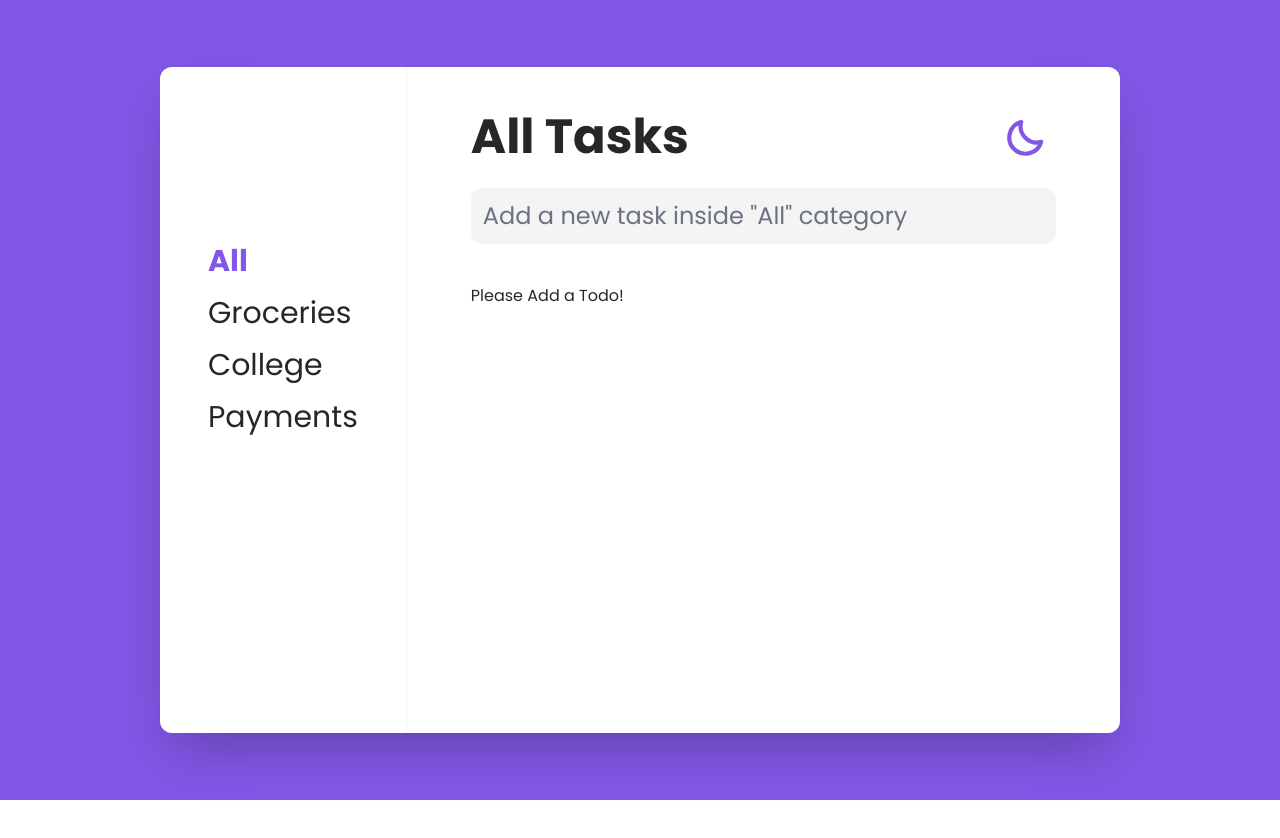
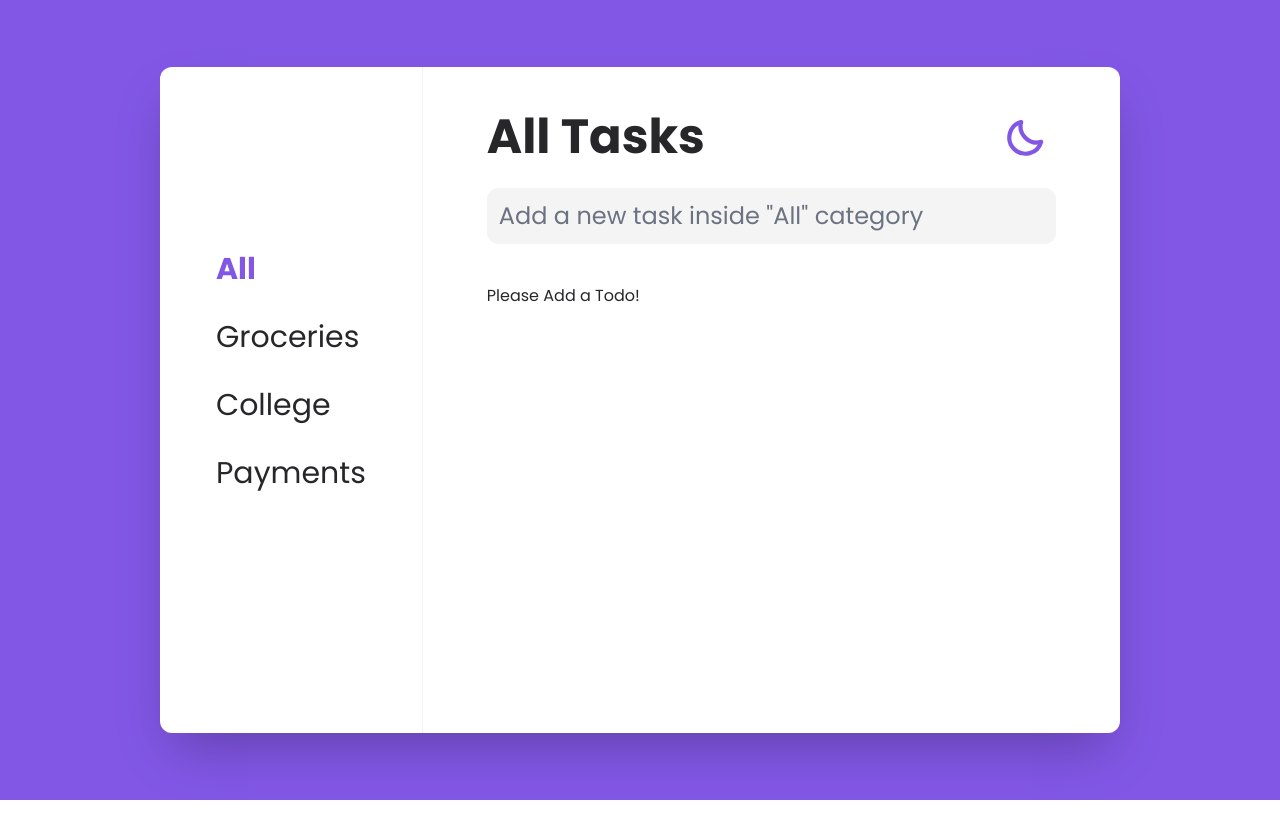
Before and after one commit to Sn0wye/spaces, a React (Vite) app: page / in a window 1280 px wide. Shown: the top 838 px of the page. Built offline with nearby package versions, Linux system fonts and the light colour scheme; the HTML template or start-up script is replaced by a standard one.

Commit message:
💄 Add hover effect on categories

```diff
--- a/src/Components/Categories.tsx
+++ b/src/Components/Categories.tsx
@@ -10,10 +10,12 @@ export const Categories = () => {
   }
 
   return (
-    <section className="w-fit-content flex flex-col gap-4 text-3xl px-12 pt-44 ">
+    <section className="w-fit flex flex-col gap-4 text-3xl px-12 pt-44 ">
       <h1
         className={
-          selectedCategory === "all" ? "font-bold text-brand" : "cursor-pointer"
+          selectedCategory === "all"
+            ? "font-bold text-brand p-2"
+            : "cursor-pointer hover:bg-zinc-100 dark:hover:bg-zinc-700 rounded-lg transition-colors p-2"
         }
         onClick={() => handleSetSelected("all")}
       >
@@ -22,8 +24,8 @@ export const Categories = () => {
       <h1
         className={
           selectedCategory === "groceries"
-            ? "font-bold text-brand"
-            : "cursor-pointer"
+            ? "font-bold text-brand p-2"
+            : "cursor-pointer hover:bg-zinc-100 dark:hover:bg-zinc-700 rounded-lg transition-colors p-2"
         }
         onClick={() => handleSetSelected("groceries")}
       >
@@ -32,8 +34,8 @@ export const Categories = () => {
       <h1
         className={
           selectedCategory === "college"
-            ? "font-bold text-brand"
-            : "cursor-pointer"
+            ? "font-bold text-brand p-2"
+            : "cursor-pointer hover:bg-zinc-100 dark:hover:bg-zinc-700 rounded-lg transition-colors p-2"
         }
         onClick={() => handleSetSelected("college")}
       >
@@ -42,8 +44,8 @@ export const Categories = () => {
       <h1
         className={
           selectedCategory === "payments"
-            ? "font-bold text-brand"
-            : "cursor-pointer"
+            ? "font-bold text-brand p-2"
+            : "cursor-pointer hover:bg-zinc-100 dark:hover:bg-zinc-700 rounded-lg transition-colors p-2"
         }
         onClick={() => handleSetSelected("payments")}
       >
```
